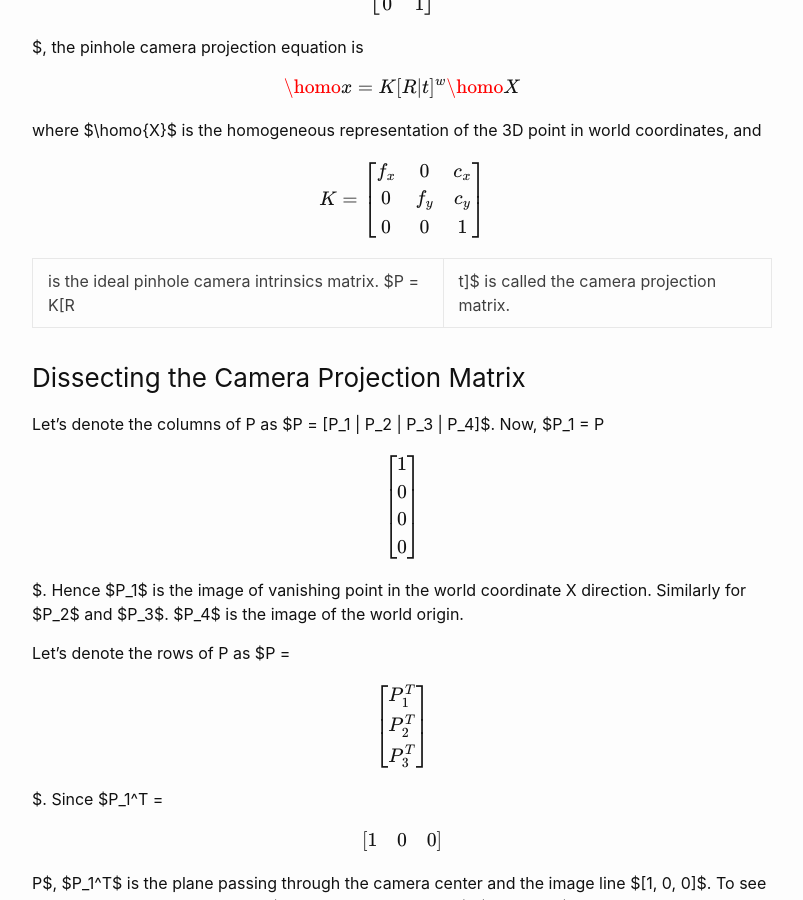
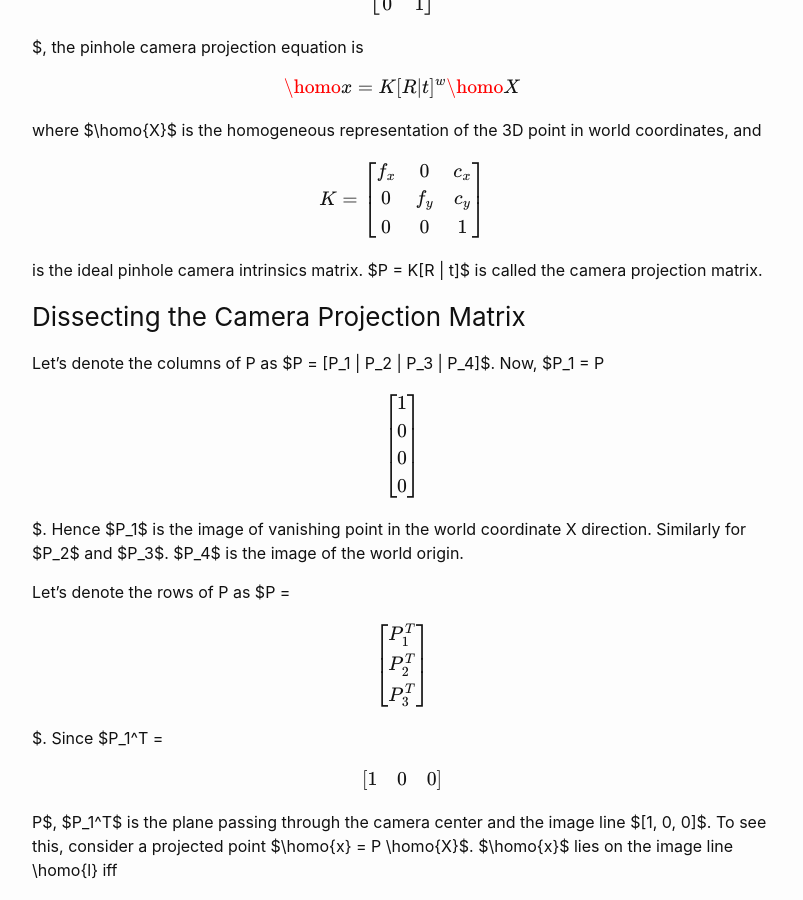
Before and after one commit to samarth-robo/blog, a Jekyll site: the page built from _posts/2019-12-16-3d_geom.md, in a window 1280 px wide and 900 px high, scrolled down 1018 px. Shown: the whole window, without its empty margins (238-1041 px from the left). Built offline with Jekyll 4.4.1, drawn with Linux system fonts in a browser that asks for light colours; emoji names are drawn with the system emoji font; formulas are drawn with MathJax 3.

```diff
--- a/_posts/2019-12-16-3d_geom.md
+++ b/_posts/2019-12-16-3d_geom.md
@@ -38,7 +38,7 @@ f_x & 0   & c_x\\
 \end{bmatrix}
 $$
 
-is the ideal pinhole camera intrinsics matrix. $P = K[R | t]$ is called the camera projection matrix.
+is the ideal pinhole camera intrinsics matrix. $P = K[R \| t]$ is called the camera projection matrix.
 
 ### Dissecting the Camera Projection Matrix
 Let's denote the columns of P as $P = [P_1 | P_2 | P_3 | P_4]$. Now, $P_1 = P \begin{bmatrix}1 \\\ 0 \\\ 0 \\\ 0\end{bmatrix}$. Hence $P_1$ is the image of vanishing point in the world
```
